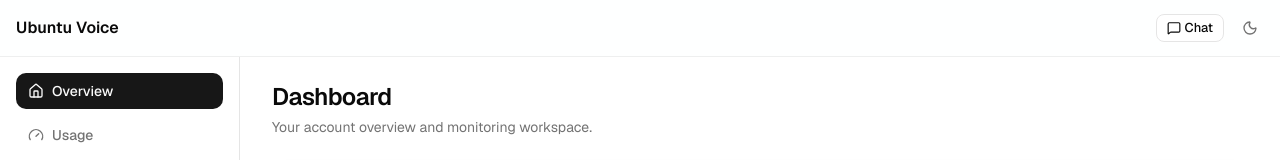
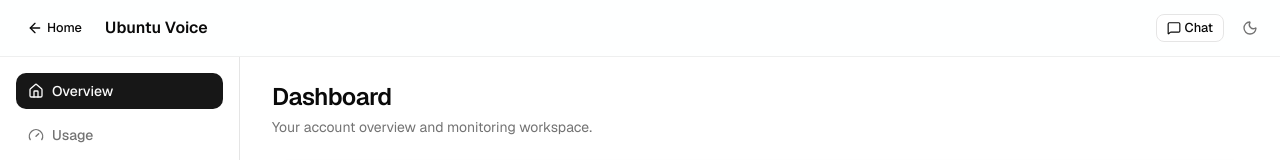
Before and after one commit to mainanorbert/ubuntu_voice, a Next.js app in the folder frontend/: page /dashboard in a window 1280 px wide. Shown: the top 160 px of the page. Built offline with nearby package versions, Linux system fonts and the light colour scheme; no server answers.

Commit message:
Add dashboard navigation and evaluation docs

```diff
--- a/frontend/app/page.tsx
+++ b/frontend/app/page.tsx
@@ -81,6 +81,9 @@ export default function Page() {
             <SignedIn>
               <Button size="sm" className="hidden sm:inline-flex" asChild>
                 <Link href="/chat">Community chat</Link>
+              </Button>
+              <Button size="sm" variant="outline" className="hidden sm:inline-flex" asChild>
+                <Link href="/dashboard">Dashboard</Link>
               </Button>
               <Button size="sm" variant="outline" className="hidden sm:inline-flex" asChild>
                 <Link href="/documents">Create agent</Link>
--- a/frontend/components/dashboard-shell.tsx
+++ b/frontend/components/dashboard-shell.tsx
@@ -1,7 +1,7 @@
 "use client"
 
 import { UserButton } from "@clerk/nextjs"
-import { BarChart3, Gauge, Home, MessageSquare, ShieldAlert } from "lucide-react"
+import { ArrowLeft, BarChart3, Gauge, Home, MessageSquare, ShieldAlert } from "lucide-react"
 import Link from "next/link"
 import { usePathname } from "next/navigation"
 import type { ReactNode } from "react"
@@ -28,11 +28,20 @@ type DashboardShellProps = {
  */
 export function DashboardShell({ children, title, description }: DashboardShellProps) {
   const pathname = usePathname()
+  const show_home_back_link = pathname === "/dashboard"
 
   return (
     <div className="min-h-svh bg-background">
       <header className="sticky top-0 z-30 border-b border-border/60 bg-background/90 px-4 backdrop-blur-md">
         <div className="mx-auto flex h-14 max-w-7xl items-center gap-3">
+          {show_home_back_link ? (
+            <Button variant="ghost" size="sm" asChild>
+              <Link href="/">
+                <ArrowLeft className="size-4" />
+                Home
+              </Link>
+            </Button>
+          ) : null}
           <Link href="/dashboard" className="font-semibold text-foreground">
             Ubuntu Voice
           </Link>
```
Also changed, not shown: 2 other files (tests, documents, lock files or other folders).
